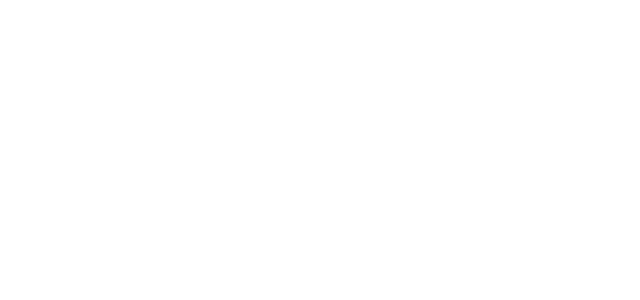
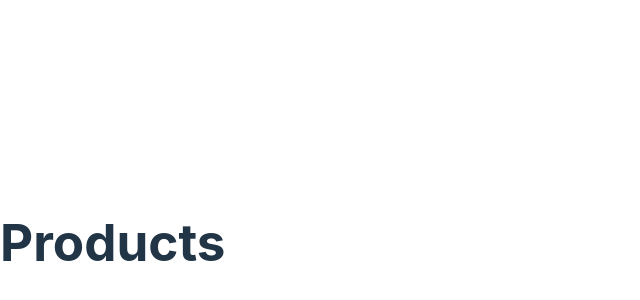
Before and after one commit to CodeCraft-LTDA/react18-decimo-react-router-v6-vite, a React (Vite) app: page /products in a window 1280 px wide. Before the commit this address had no page. Shown: the part 158-458 px from the top of the page, without its empty margins (0-640 px from the left). Built offline with nearby package versions, Linux system fonts and the light colour scheme.

Commit message:
aula 90Criando um grupo de rotas

```diff
--- a/src/App.tsx
+++ b/src/App.tsx
@@ -2,6 +2,7 @@
 import Home from "./pages/Home";
 import About from "./pages/About";
 import Product from "./pages/Product";
+import Products from "./pages/Products";
 
 
 const App = () => {
@@ -10,7 +11,11 @@
       <Routes>
         <Route index path="/" element={<Home />} />
         <Route path="/about" element={<About />} />
-        <Route path="products/:categoryID/:productID" element={<Product />} />
+
+        <Route path="products">
+          <Route index element={<Products />} />
+          <Route path=":categoryID/:productID" element={<Product />} />
+        </Route>
       </Routes>
     </div>
   );
--- /dev/null
+++ b/src/pages/Products.tsx
@@ -0,0 +1,9 @@
+const Products = () => {
+    return (
+        <div>
+            <h1>Products</h1>
+        </div>
+    );
+}
+
+export default Products;
```
